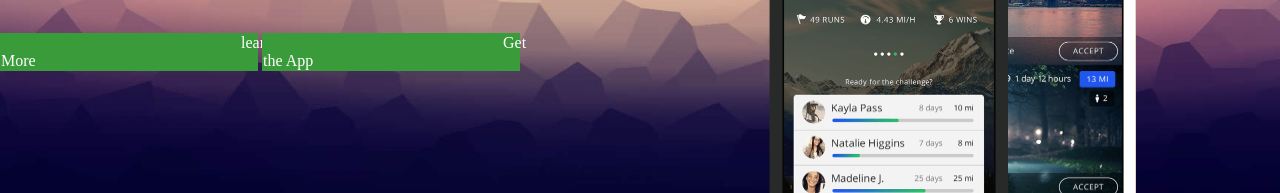
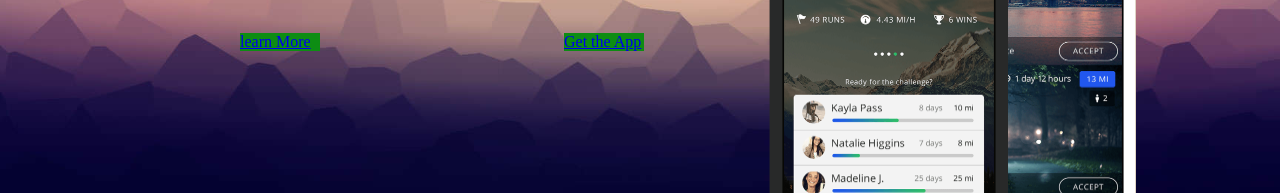
Before and after one commit to MerKhadraoui/MobileApp, a plain HTML site: page index.html in a window 1280 px wide. Shown: the part 607-800 px from the top of the page. Drawn offline with Linux system fonts and the light colour scheme.

Commit message:
first commit

```diff
--- a/css/style.css
+++ b/css/style.css
@@ -33,8 +33,7 @@ div {
   width: 100vw;
   height: 70vh;
 }
-#tx1,
-#tx2,
+
 div p,
 h1,
 h4 {
@@ -45,13 +44,14 @@ h4 {
   width: 40vw;
 }
 .form ul li {
-  box-sizing: content-box;
-  width: 20%;
-  border: solid transparent 1px;
+  margin-left: 15rem;
+  box-sizing: border-box;
+  width: 5rem;
+
+  background-color: rgb(13, 141, 19);
+  list-style: none;
   display: inline-block;
-  background-color: rgb(58, 155, 58);
 }
-
 div p h1 {
   margin-top: 18rem;
 }
```
